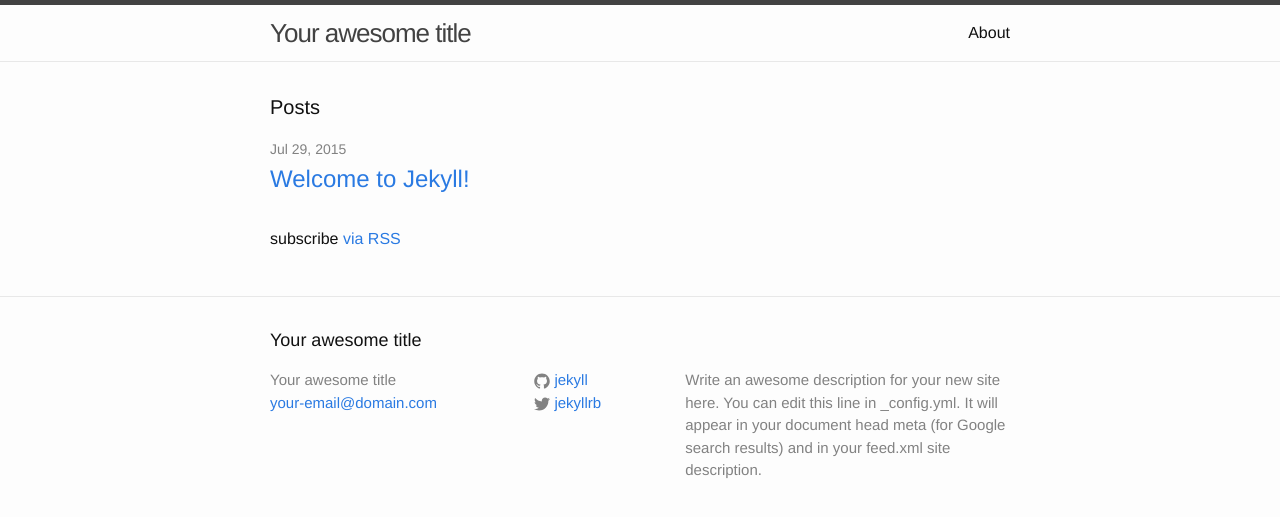
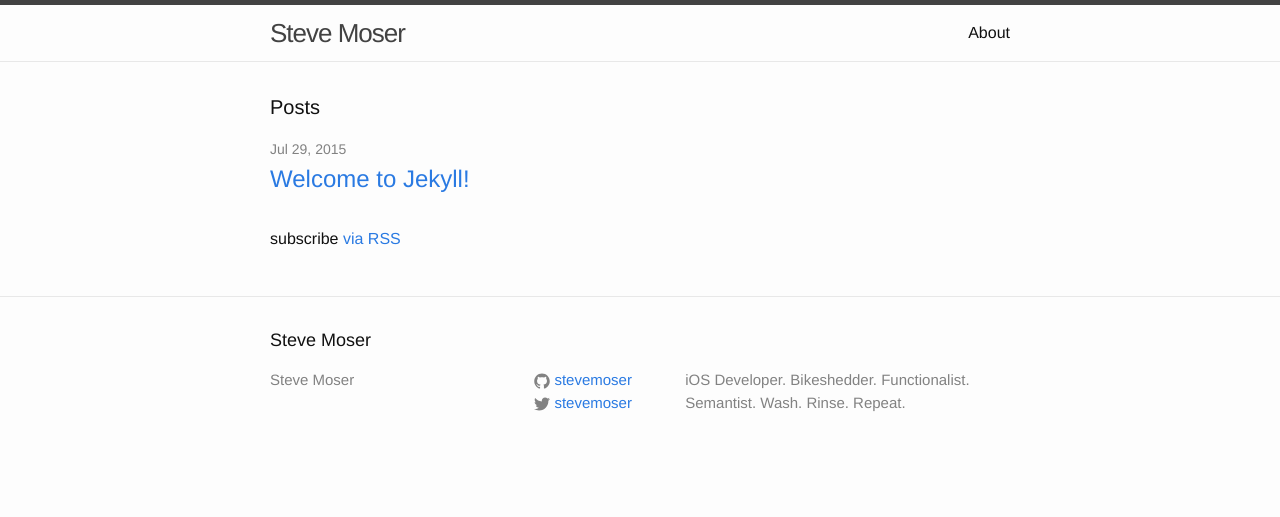
Before and after one commit to stevemoser/stevemoser.org.old, a Jekyll site: the page built from index.html, in a window 1280 px wide. Shown: the top 517 px of the page. Built offline with Jekyll 4.4.1, drawn with Linux system fonts in a browser that asks for light colours; Markdown is read by kramdown in place of the engine named in the settings.

Commit message:
Change _config.yml defaults

```diff
--- a/_config.yml
+++ b/_config.yml
@@ -1,14 +1,15 @@
 # Site settings
-title: Your awesome title
-email: your-email@domain.com
-description: > # this means to ignore newlines until "baseurl:"
-  Write an awesome description for your new site here. You can edit this
-  line in _config.yml. It will appear in your document head meta (for
-  Google search results) and in your feed.xml site description.
+# http://jekyllrb.com/docs/configuration/
+title: Steve Moser
+email: # TODO: Replace with contact form
+description: >
+  iOS Developer. Bikeshedder. Functionalist. Semantist. Wash. Rinse. Repeat.
 baseurl: "" # the subpath of your site, e.g. /blog
-url: "http://yourdomain.com" # the base hostname & protocol for your site
-twitter_username: jekyllrb
-github_username:  jekyll
+url: "http://stevemoser.org" # the base hostname & protocol for your site
+twitter_username: stevemoser
+github_username:  stevemoser
 
 # Build settings
-markdown: kramdown
+markdown: redcarpet # more like github - http://ajoz.github.io/2014/06/29/i-want-my-github-flavored-markdown/
+redcarpet:
+  extensions: ["tables", "autolink", "strikethrough", "space_after_headers", "fenced_code_blocks"]
```
